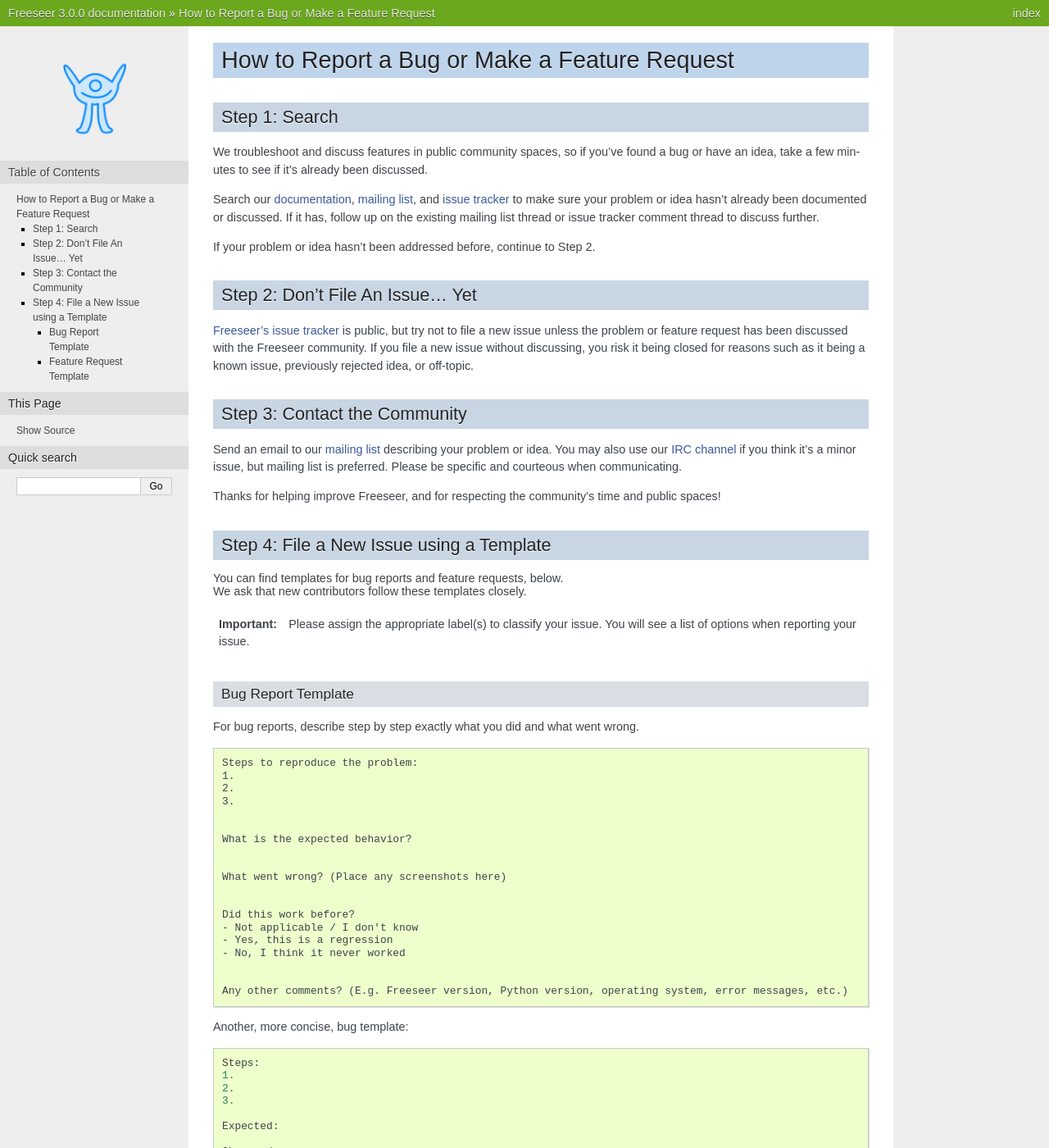
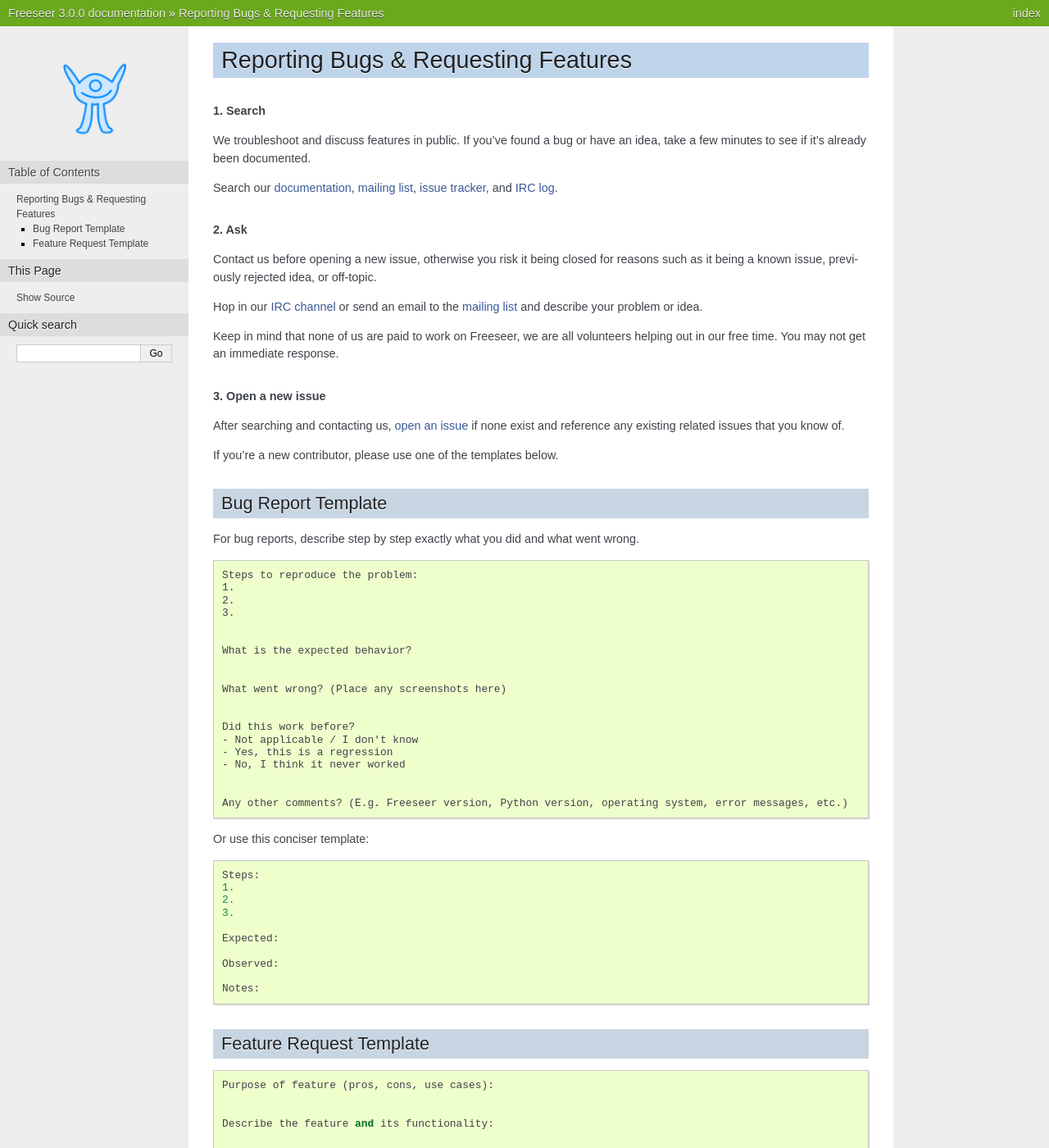
Before and after one commit to Freeseer/freeseer, a Sphinx documentation site: the page built from source/contribute/report.rst, in a window 1280 px wide and 1400 px high. Shown: the whole window at 82% size. Built offline with Sphinx 7.4.7, drawn with Linux system fonts in a browser that asks for light colours; some of the changed text lies outside the part shown.

Commit message:
Rewrite and simplify report page

```diff
--- a/source/contribute/report.rst
+++ b/source/contribute/report.rst
@@ -1,51 +1,33 @@
-How to Report a Bug or Make a Feature Request
-=============================================
+Reporting Bugs & Requesting Features
+====================================
 
-Step 1: Search
---------------
+.. rubric:: 1. Search
 
-We troubleshoot and discuss features in public community spaces, so if you've
-found a bug or have an idea, take a few minutes to see if it's already been
-discussed.
+We troubleshoot and discuss features in public. If you've found a bug or have
+an idea, take a few minutes to see if it's already been documented.
 
-Search our :doc:`documentation </index>`, :ref:`mailing list
-<mailing-list-label>`, and `issue tracker
-<https://github.com/Freeseer/freeseer/issues>`_ to make sure your problem or
-idea hasn't already been documented or discussed. If it has, follow up on the
-existing mailing list thread or issue tracker comment thread to discuss further.
+Search our :doc:`documentation </index>`, :ref:`mailing list <mailing-list-label>`,
+`issue tracker <https://github.com/Freeseer/freeseer/issues>`_, and
+`IRC log <https://botbot.me/freenode/freeseer/>`_.
 
-If your problem or idea hasn't been addressed before, continue to Step 2.
+.. rubric:: 2. Ask
 
+Contact us before opening a new issue, otherwise you risk it being closed for
+reasons such as it being a known issue, previously rejected idea, or off-topic.
 
-Step 2: Don't File An Issue... Yet
-----------------------------------
+Hop in our :ref:`IRC channel <irc-label>` or send an email to the
+:ref:`mailing list <mailing-list-label>` and describe your problem or idea.
 
-`Freeseer's issue tracker <https://github.com/Freeseer/freeseer/issues>`_ is
-public, but try not to file a new issue unless the problem or feature
-request has been discussed with the Freeseer community.
-If you file a new issue without discussing, you risk it being closed for reasons
-such as it being a known issue, previously rejected idea, or off-topic.
+Keep in mind that none of us are paid to work on Freeseer, we are all volunteers
+helping out in our free time. You may not get an immediate response.
 
+.. rubric:: 3. Open a new issue
 
-Step 3: Contact the Community
------------------------------
+After searching and contacting us, `open an issue
+<https://github.com/Freeseer/freeseer/issues/new>`_ if none exist and
+reference any existing related issues that you know of.
 
-Send an email to our :ref:`mailing list <mailing-list-label>` describing your
-problem or idea. You may also use our :ref:`IRC channel <irc-label>`
-if you think it's a minor issue, but mailing list is preferred.
-Please be specific and courteous when communicating.
-
-Thanks for helping improve Freeseer, and for respecting the community's time
-and public spaces!
-
-Step 4: File a New Issue using a Template
------------------------------------------
-| You can find templates for bug reports and feature requests, below.
-| We ask that new contributors follow these templates closely.
-
-.. important::
-    Please assign the appropriate label(s) to classify your issue.
-    You will see a list of options when reporting your issue.
+If you're a new contributor, please use one of the templates below.
 
 Bug Report Template
 *******************
@@ -74,7 +56,7 @@ For bug reports, describe step by step exactly what you did and what went wrong.
 
     Any other comments? (E.g. Freeseer version, Python version, operating system, error messages, etc.)
 
-Another, more concise, bug template::
+Or use this conciser template::
 
     Steps:
     1.
@@ -90,17 +72,14 @@ Another, more concise, bug template::
 Feature Request Template
 ************************
 
-For feature ideas, describe exactly how you think the new functionality should
-work, and include mockups and screenshots if you can. Sell your idea to the
-community by clearly explaining its benefits and use cases, and how you plan to
-help make the feature.
-
 ::
 
-    Purpose of this new feature:
+    Purpose of feature (pros, cons, use cases):
 
 
     Describe the feature and its functionality:
 
 
     Mockups / Screenshots / Examples:
+
+Of course you can also argue feature removal.
```
